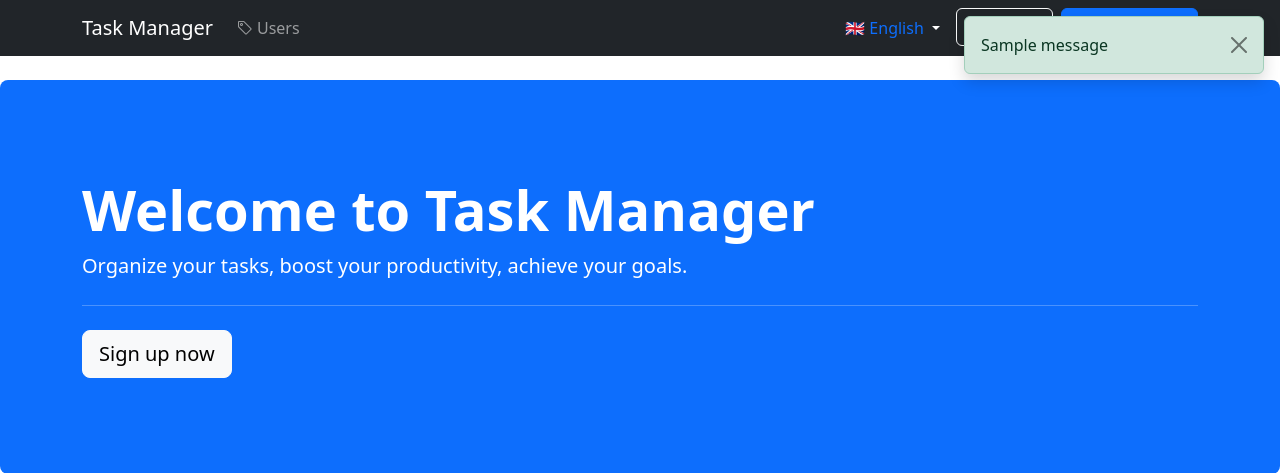
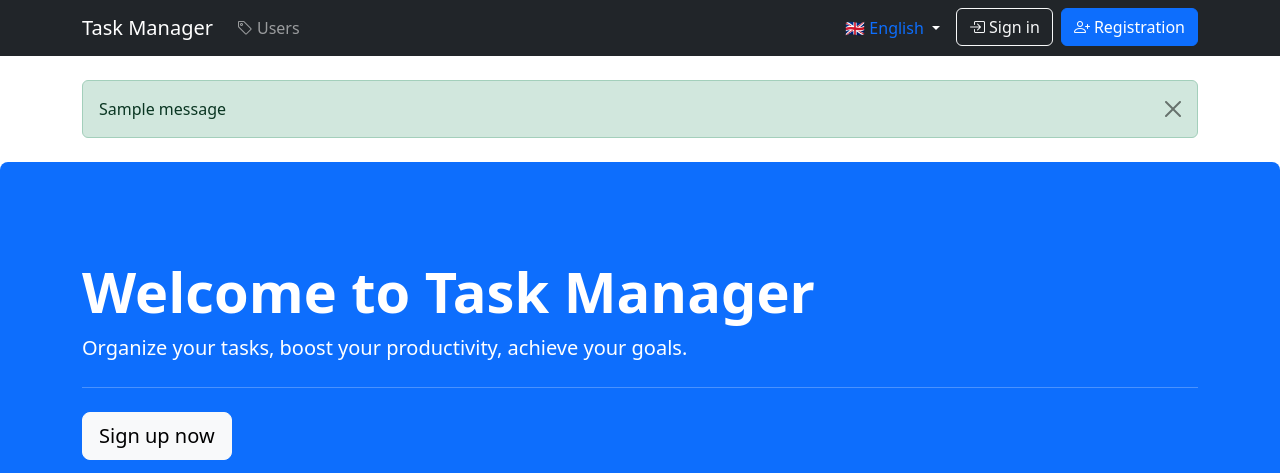
Before and after one commit to annetmyshkina/python-project-52, a Django app: page / in a window 1280 px wide. Shown: the top 473 px of the page. Run offline with Django 5.2, Linux system fonts and the light colour scheme; tables that the repository leaves empty hold one stand-in row (values such as "Sample post"); one stand-in notice (Sample message) is shown; parts of the project's set-up code (start-up, migrations or seed data) failed here and were passed over; some libraries are stand-ins or nearby versions.

Commit message:
feat(base.html ): change the location and style of messages

```diff
--- a/task_manager/templates/base.html
+++ b/task_manager/templates/base.html
@@ -10,15 +10,6 @@
     <link href="https://cdn.jsdelivr.net/npm/bootstrap-icons@1.10.0/font/bootstrap-icons.css" rel="stylesheet">
 </head>
 <body class="d-flex flex-column min-vh-100">
-    {% if messages %}
-        {% for message in messages %}
-            <div class="alert alert-{{ message.tags }} alert-dismissible fade show position-fixed end-0 top-0 m-3 shadow"
-                 role="alert" style="z-index: 1060; min-width: 300px;">
-                {{ message }}
-                <button type="button" class="btn-close" data-bs-dismiss="alert"></button>
-            </div>
-        {% endfor %}
-    {% endif %}
 
     <nav class="navbar navbar-expand-lg navbar-dark bg-dark">
         <div class="container">
@@ -112,6 +103,18 @@
     </nav>
 
     <main class="flex-grow-1">
+        {% if messages %}
+            <div class="container mt-4">
+                {% for message in messages %}
+                    <div class="alert alert-{{ message.tags }} alert-dismissible fade show"
+                         role="alert">
+                        {{ message }}
+                        <button type="button" class="btn-close" data-bs-dismiss="alert"></button>
+                    </div>
+                {% endfor %}
+            </div>
+        {% endif %}
+
         {% block jumbotron %}
         <div class="p-5 mb-4 bg-light rounded-3">
             <div class="container py-5">
@@ -121,7 +124,8 @@
                         A simple task manager to help you organize your work and increase productivity.
                     {% endblocktrans %}
                 </p>
-                <a href="{% url 'user_create' %}" class="btn btn-primary btn-lg">{% trans "Get started" %}</a>
+                <a href="{% url 'user_create' %}" class="btn btn-primary btn-lg">{% trans "Get started" %}
+                </a>
             </div>
         </div>
         {% endblock %}
```
Lines whose indentation alone changed are shown as unchanged.
